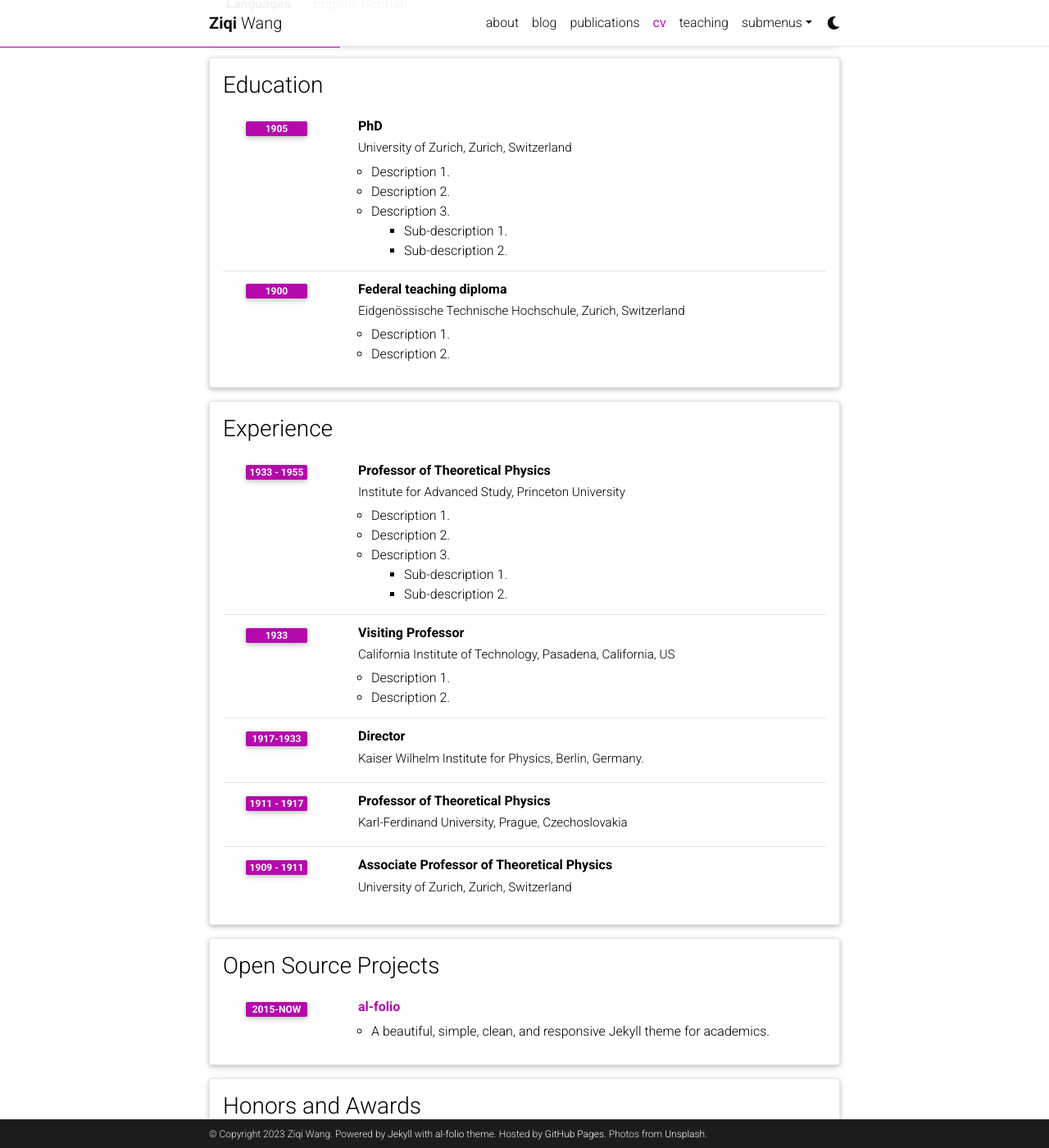
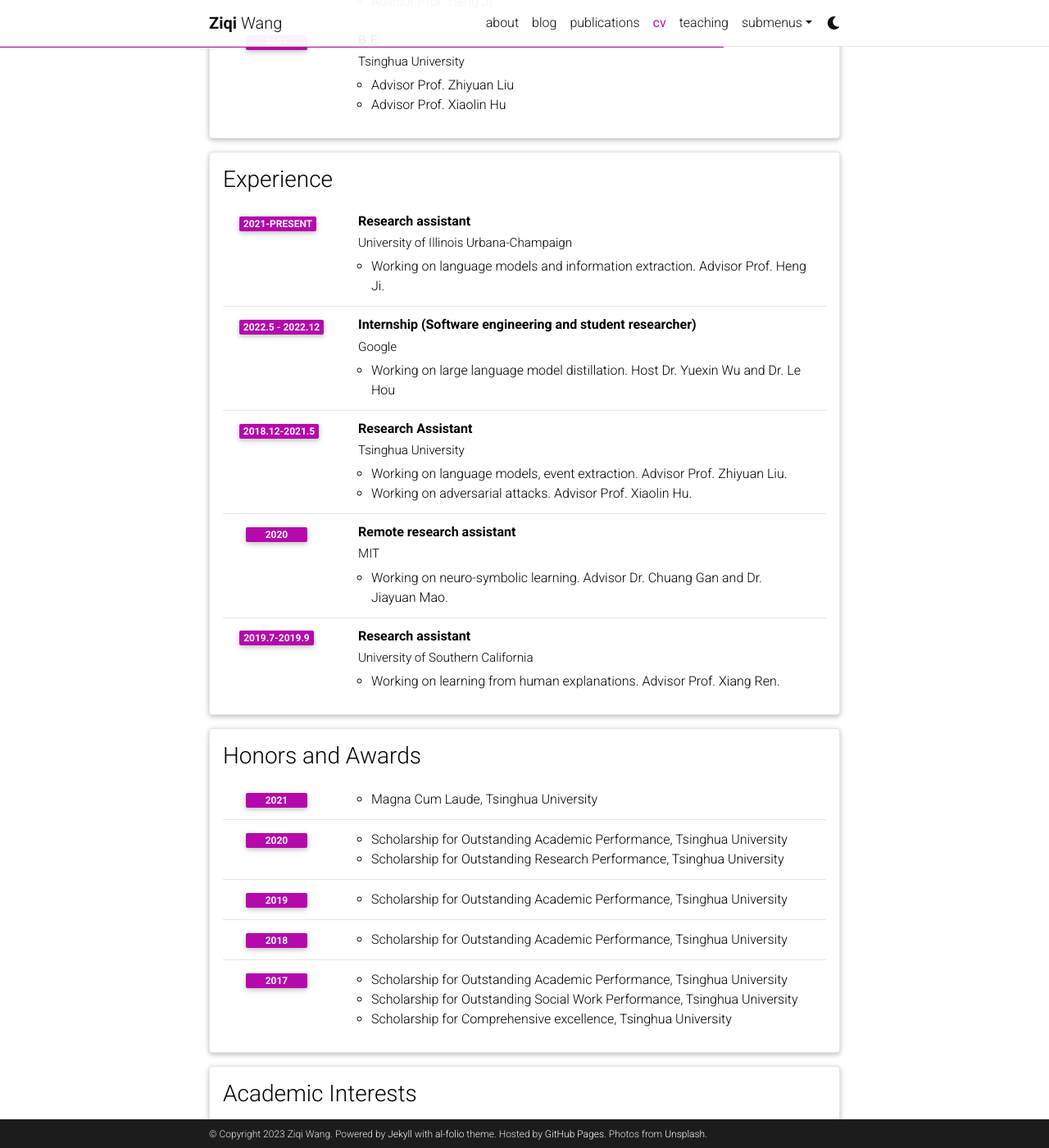
Before and after one commit to wzq016/wzq016.github.io.old, a Jekyll site: the page built from _pages/cv.md, in a window 1280 px wide and 1400 px high, scrolled down 323 px. Shown: the whole window at 82% size. Built offline with Jekyll 4.4.1, drawn with Linux system fonts in a browser that asks for light colours; full-size pictures stand in for the smaller copies a plugin makes; comment, search, counter and statistics services are not loaded; a style sheet for code colours, icons or effects is not loaded; some of the changed text lies outside the part shown.

Commit message:
more update

```diff
--- a/_data/cv.yml
+++ b/_data/cv.yml
@@ -1,97 +1,75 @@
-- title: General Information
-  type: map
-  contents:
-    - name: Full Name
-      value: Albert Einstein
-    - name: Date of Birth
-      value: 14th March 1879
-    - name: Languages
-      value: English, German
-
 - title: Education
   type: time_table
   contents:
     - title: PhD
-      institution: University of Zurich, Zurich, Switzerland
-      year: 1905
+      institution: University of Illinois Urbana-Champaign
+      year: Present
       description:
-        - Description 1.
-        - Description 2.
-        - title: Description 3.
-          contents:
-            - Sub-description 1.
-            - Sub-description 2.
-    - title: Federal teaching diploma
-      institution: Eidgenössische Technische Hochschule, Zurich, Switzerland
-      year: 1900
+        - Advisor Prof. Heng Ji
+    - title: B.E.
+      institution: Tsinghua University
+      year: 2021
       description:
-        - Description 1.
-        - Description 2.
+        - Advisor Prof. Zhiyuan Liu
+        - Advisor Prof. Xiaolin Hu
 
 - title: Experience
   type: time_table
   contents:
-    - title: Professor of Theoretical Physics
-      institution: Institute for Advanced Study, Princeton University
-      year: 1933 - 1955
+    - title: Research assistant
+      institution: University of Illinois Urbana-Champaign
+      year: 2021-Present
       description:
-        - Description 1.
-        - Description 2.
-        - title: Description 3.
-          contents:
-            - Sub-description 1.
-            - Sub-description 2.
-    - title: Visiting Professor
-      institution: California Institute of Technology, Pasadena, California, US
-      year: 1933
+        - Working on language models and information extraction. Advisor Prof. Heng Ji.
+
+    - title: Internship (Software engineering and student researcher)
+      institution: Google
+      year: 2022.5 - 2022.12
       description:
-        - Description 1.
-        - Description 2.
+        - Working on large language model distillation. Host Dr. Yuexin Wu and Dr. Le Hou
 
-    - title: Director
-      institution: Kaiser Wilhelm Institute for Physics, Berlin, Germany.
-      year: 1917-1933
+    - title: Research Assistant
+      institution: Tsinghua University
+      year: 2018.12-2021.5
+      description:
+        - Working on language models, event extraction. Advisor Prof. Zhiyuan Liu.
+        - Working on adversarial attacks. Advisor Prof. Xiaolin Hu.
 
-    - title: Professor of Theoretical Physics
-      institution: Karl-Ferdinand University, Prague, Czechoslovakia
-      year: 1911 - 1917
+    - title: Remote research assistant
+      institution: MIT
+      year: 2020
       description:
+        - Working on neuro-symbolic learning. Advisor Dr. Chuang Gan and Dr. Jiayuan Mao.
 
-    - title: Associate Professor of Theoretical Physics
-      institution: University of Zurich, Zurich, Switzerland
-      year: 1909 - 1911
-
-- title: Open Source Projects
-  type: time_table
-  contents:
-    - title: <a href="https://github.com/alshedivat/al-folio">al-folio</a>
-      year: 2015-now
-      description: A beautiful, simple, clean, and responsive Jekyll theme for academics.
+    - title: Research assistant
+      institution: University of Southern California
+      year: 2019.7-2019.9
+      description:
+        - Working on learning from human explanations. Advisor Prof. Xiang Ren.
 
 - title: Honors and Awards
   type: time_table
   contents:
-    - year: 1921
+    - year: 2021
       items:
-        - Nobel Prize in Physics
-        - Matteucci Medal
-    - year: 2029
+        - Magna Cum Laude, Tsinghua University
+    - year: 2020
       items:
-        - Max Planck Medal
+        - Scholarship for Outstanding Academic Performance, Tsinghua University
+        - Scholarship for Outstanding Research Performance, Tsinghua University
+    - year: 2019
+      items:
+        - Scholarship for Outstanding Academic Performance, Tsinghua University
+    - year: 2018
+      items:
+        - Scholarship for Outstanding Academic Performance, Tsinghua University
+    - year: 2017
+      items:
+        - Scholarship for Outstanding Academic Performance, Tsinghua University
+        - Scholarship for Outstanding Social Work Performance, Tsinghua University
+        - Scholarship for Comprehensive excellence, Tsinghua University
 
 - title: Academic Interests
   type: nested_list
   contents:
-    - title: Topic 1.
-      items:
-        - Description 1.
-        - Description 2.
-    - title: Topic 2.
-      items:
-        - Description 1.
-        - Description 2.
-
-- title: Other Interests
-  type: list
-  contents:
-    - <u>Hobbies:</u> Hobby 1, Hobby 2, etc.
+    - title: Natural language processing, large language models
```
Also changed, not shown: _bibliography/papers.bib (+5 -5 lines), _pages/about.md (+3 -3 lines), _pages/cv.md (+1 -1 lines), assets/img/profile.png (added), 1 other file.
